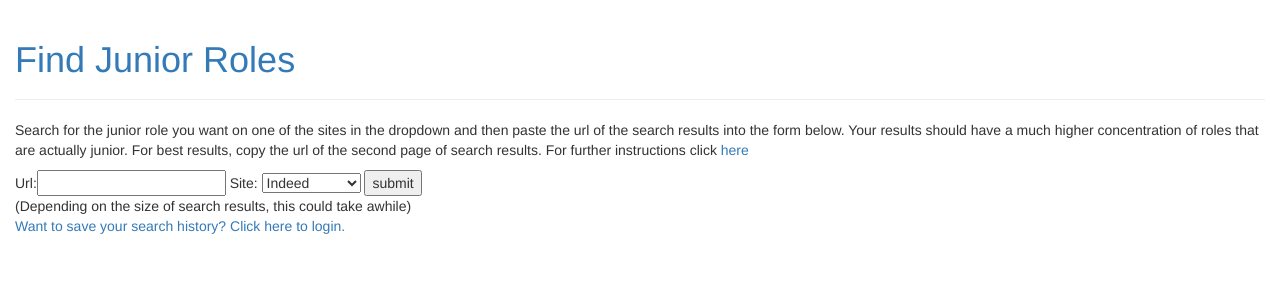
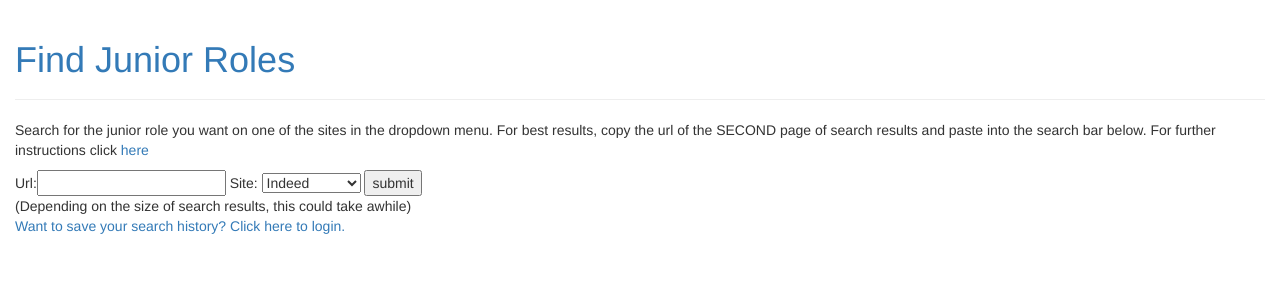
Before and after one commit to remery426/juniorjobs-, a Django app: page / in a window 1280 px wide. Shown: the top 300 px of the page. Run offline with Django 3.2, Linux system fonts and the light colour scheme; parts of the project's set-up code (start-up, migrations or seed data) failed here and were passed over; some libraries are stand-ins or nearby versions.

Commit message:
instructions 2

```diff
--- a/apps/main/templates/main/index.html
+++ b/apps/main/templates/main/index.html
@@ -24,9 +24,7 @@
       <p>{{userMessage}}</p>
       {% endif %}
       <p> Search for the junior role you want on one of the sites in the
-         dropdown and then paste the url of the search results into
-         the form below.  Your results should have a much higher
-          concentration of roles that are actually junior. For best results, copy the url of the second page of search results.  For further instructions click <a href="/instructions"> here</a></p>
+         dropdown menu. For best results, copy the url of the SECOND page of search results and paste into the search bar below.  For further instructions click <a href="/instructions"> here</a></p>
       <form class="" action="/refineSearch" method="post">
         {% csrf_token %}
         Url:<input type="text" name="url" value="">
--- a/apps/main/templates/main/instructions.html
+++ b/apps/main/templates/main/instructions.html
@@ -20,7 +20,7 @@
       </div>
     <p>In case it is not clear how to use this site, here are further instructions:</p>
     <h2> Step 1: </h2>
-    <p>Search for the junior job you want</p>
+    <p>Search for the junior job you want on one of the supported sites</p>
     <img src='../static/main/img/step1.png' alt="">
     <h2>Step 2:</h2>
     <p>Navigate to the second page of the search results and copy the url.  (Due to the way that Indeed does it's routing, using the second page works more consistently)</p>
```
